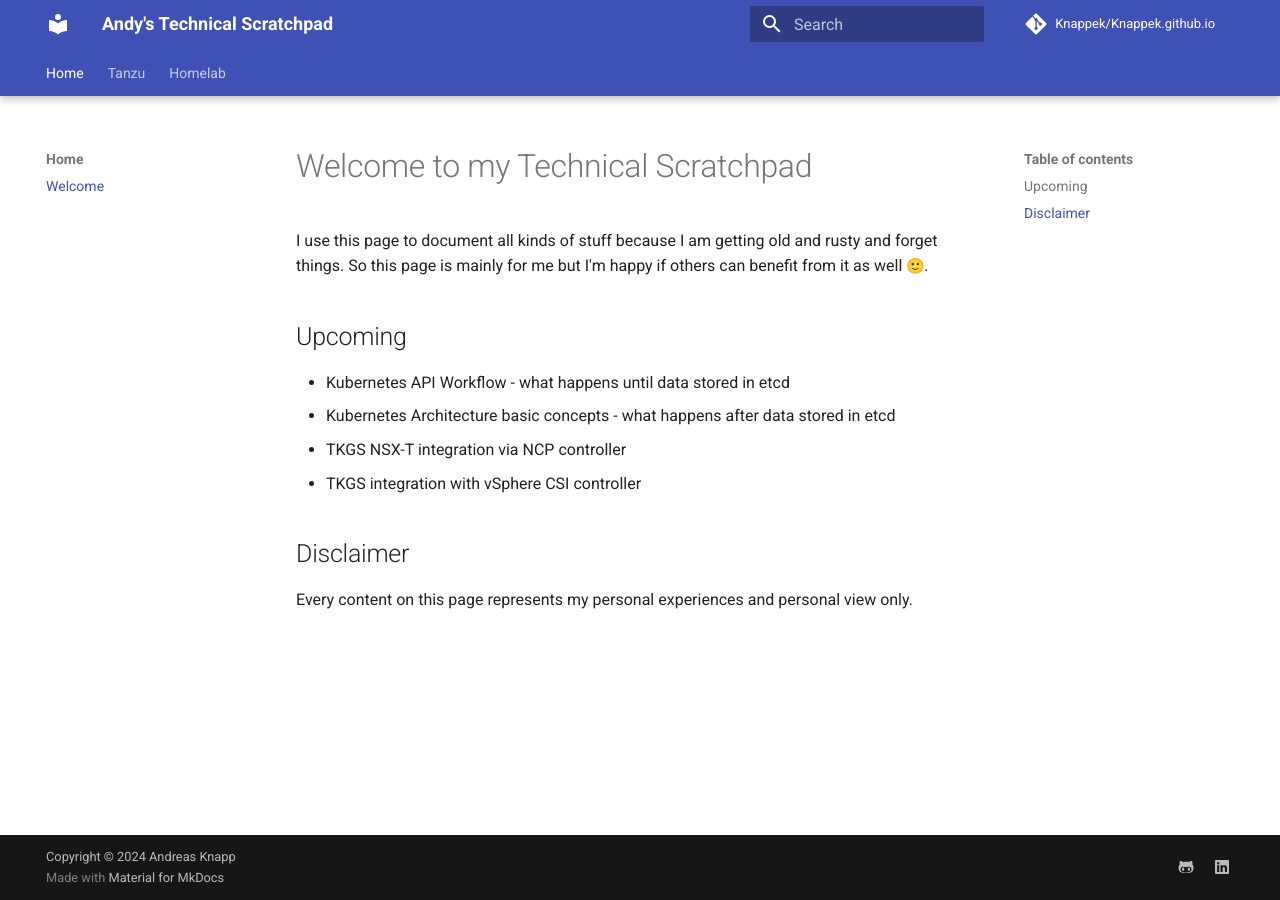
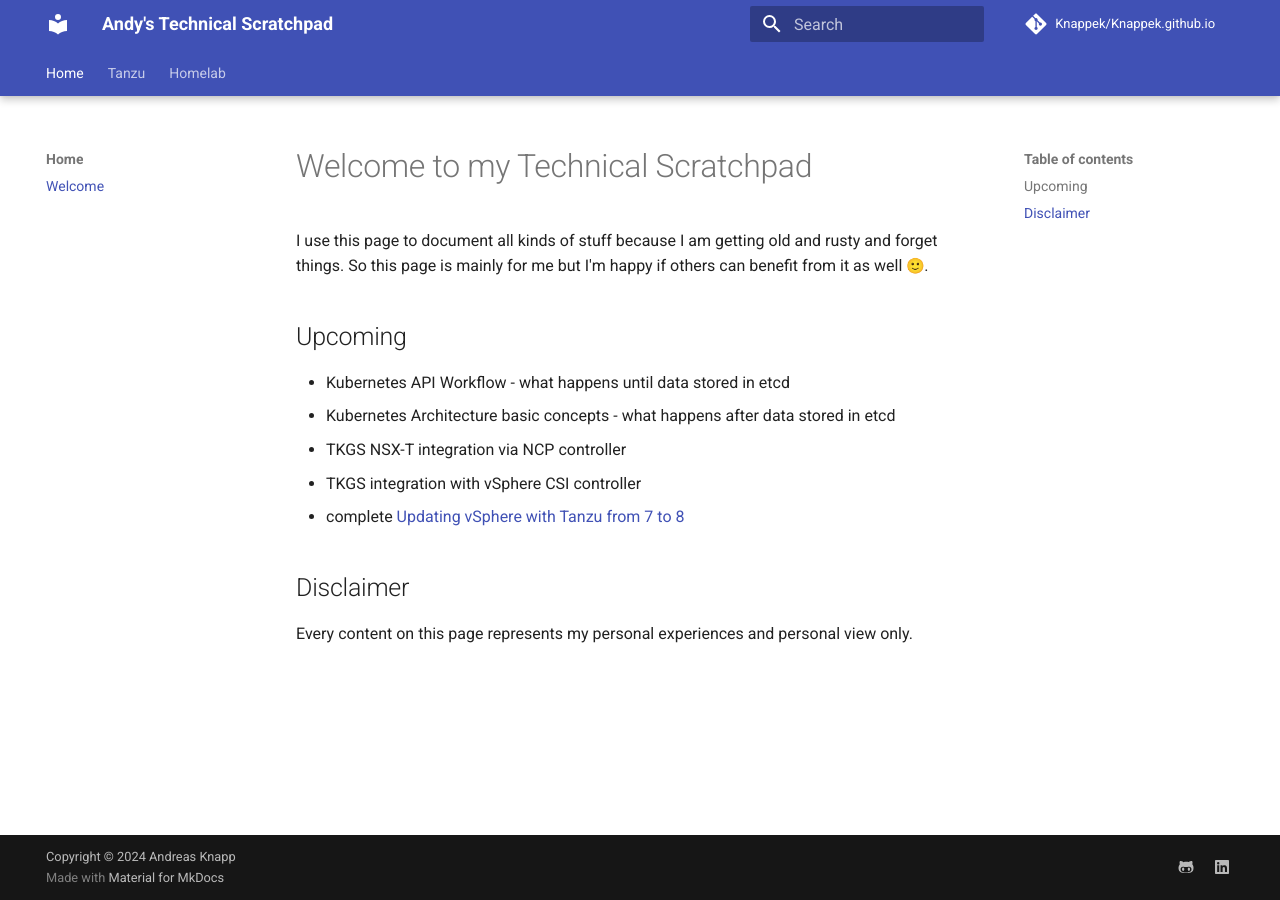
Before and after one commit to Knappek/Knappek.github.io, an MkDocs documentation site: the page built from docs/index.md, in a window 1280 px wide. Built offline with MkDocs 1.6.1 and Material for MkDocs 9.7.7, drawn with Linux system fonts in a browser that asks for light colours; emoji names are drawn with the system emoji font; comment, search, counter and statistics services are not loaded.

Commit message:
add todo

```diff
--- a/docs/index.md
+++ b/docs/index.md
@@ -9,6 +9,7 @@ So this page is mainly for me but I'm happy if others can benefit from it as wel
 - Kubernetes Architecture basic concepts - what happens after data stored in etcd
 - TKGS NSX-T integration via NCP controller
 - TKGS integration with vSphere CSI controller
+- complete [Updating vSphere with Tanzu from 7 to 8](./tanzu/update-tkgs-from-vsphere7-to-vsphere8.md)
 
 ## Disclaimer
 
```
